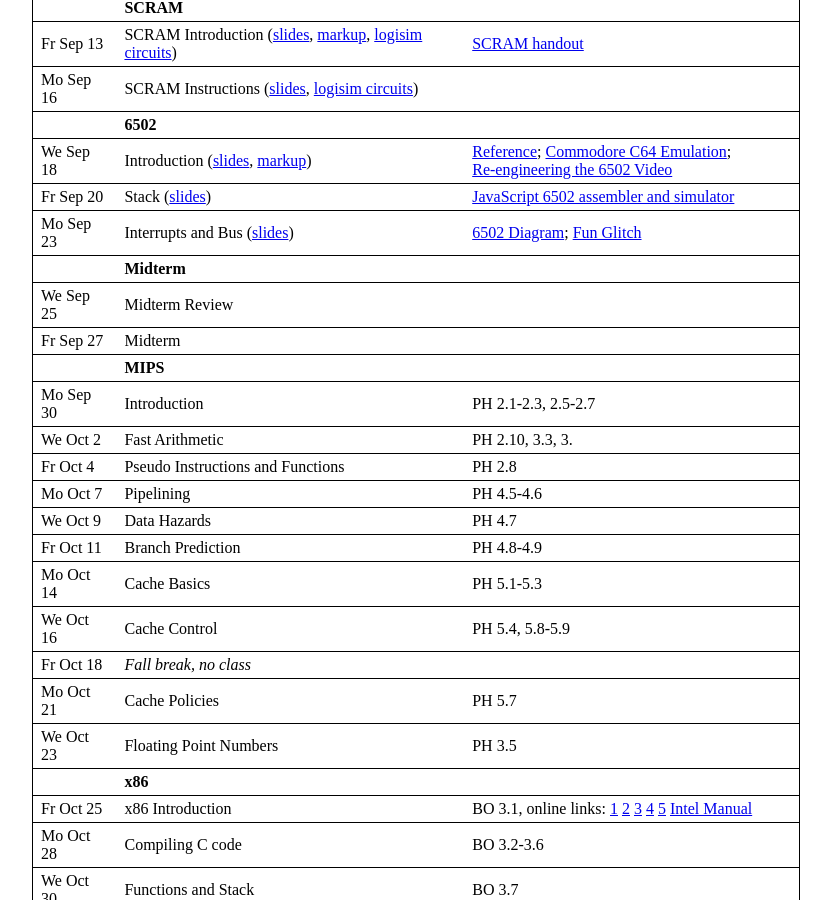
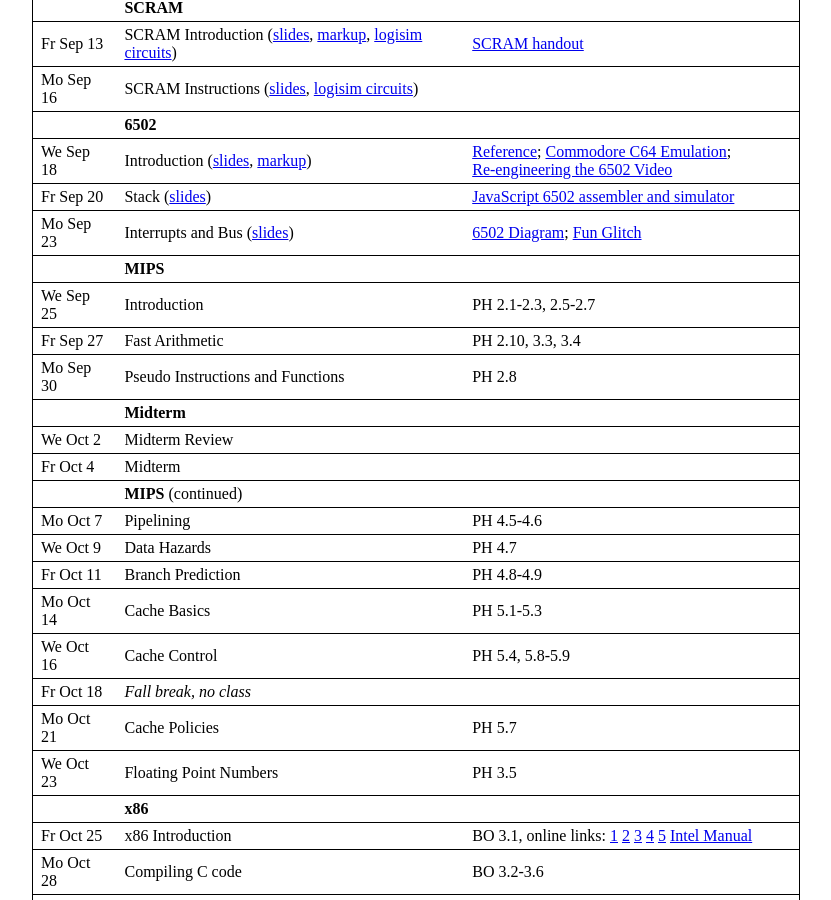
Before and after one commit to jhucsf/fall2019, a Jekyll site: the page built from index.md, in a window 1280 px wide and 900 px high, scrolled down 1342 px. Shown: the whole window, without its empty margins (224-1055 px from the left). Built offline with Jekyll 4.4.1, drawn with Linux system fonts in a browser that asks for light colours.

Commit message:
move midterm

```diff
--- a/index.md
+++ b/index.md
@@ -67,13 +67,14 @@
 We Sep 18 | Introduction ([slides](lec/lec09.pdf), [markup](lec/lec09-ink.pdf))                            | [Reference](http://obelisk.me.uk/6502/index.html); [Commodore C64 Emulation](https://www.cs.jhu.edu/~phi/csf/c64-emulation/);<br> [Re-engineering the 6502 Video](https://www.youtube.com/watch?v=fWqBmmPQP40)
 Fr Sep 20 | Stack ([slides](lec/lec10.pdf))                                     | [JavaScript 6502 assembler and simulator](http://skilldrick.github.io/easy6502/)
 Mo Sep 23 | Interrupts and Bus ([slides](lec/lec11.pdf))                     | [6502 Diagram](https://www.cs.jhu.edu/~phi/csf/slides/6502-diagram-db-sb-ad.png); [Fun Glitch](https://www.youtube.com/watch?v=fj9u00PMkYU&feature=youtu.be)
+          | **MIPS**
+We Sep 25 | Introduction                              | PH 2.1-2.3, 2.5-2.7
+Fr Sep 27 | Fast Arithmetic                           | PH 2.10, 3.3, 3.4
+Mo Sep 30  | Pseudo Instructions and Functions         | PH 2.8
           | **Midterm**
-We Sep 25 | Midterm Review                            |
-Fr Sep 27 | Midterm
-          | **MIPS**
-Mo Sep 30 | Introduction                              | PH 2.1-2.3, 2.5-2.7
-We Oct 2  | Fast Arithmetic                           | PH 2.10, 3.3, 3.
-Fr Oct 4  | Pseudo Instructions and Functions         | PH 2.8
+We Oct 2 | Midterm Review                            |
+Fr Oct 4 | Midterm
+          | **MIPS** (continued)
 Mo Oct 7  | Pipelining                                | PH 4.5-4.6
 We Oct 9  | Data Hazards                              | PH 4.7
 Fr Oct 11 | Branch Prediction                         | PH 4.8-4.9
```
